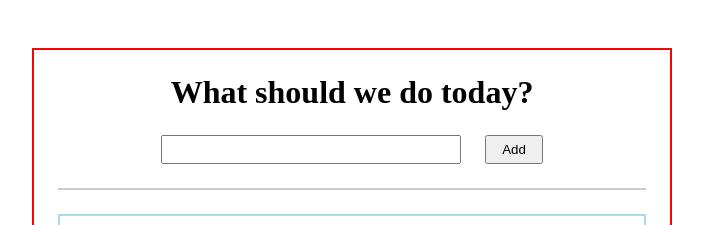
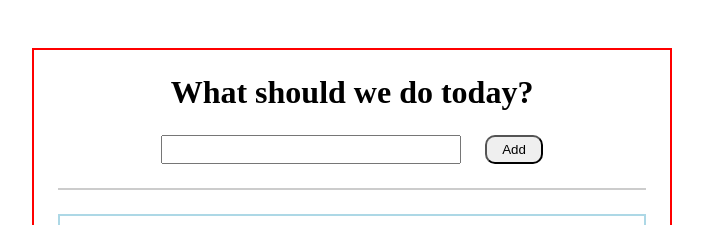
Before and after one commit to tadanama/react-todo-app, a React (Vite) app: page / in a window 1280 px wide. Shown: the top 225 px of the page, without its empty margins (288-991 px from the left). Built offline with nearby package versions, Linux system fonts and the light colour scheme.

Commit message:
Round the corners for add button

```diff
--- a/src/index.css
+++ b/src/index.css
@@ -31,6 +31,7 @@
 
 .wrapper form button {
   padding: 5px 15px;
+  border-radius: 10px;
 }
 
 .wrapper li {
```
